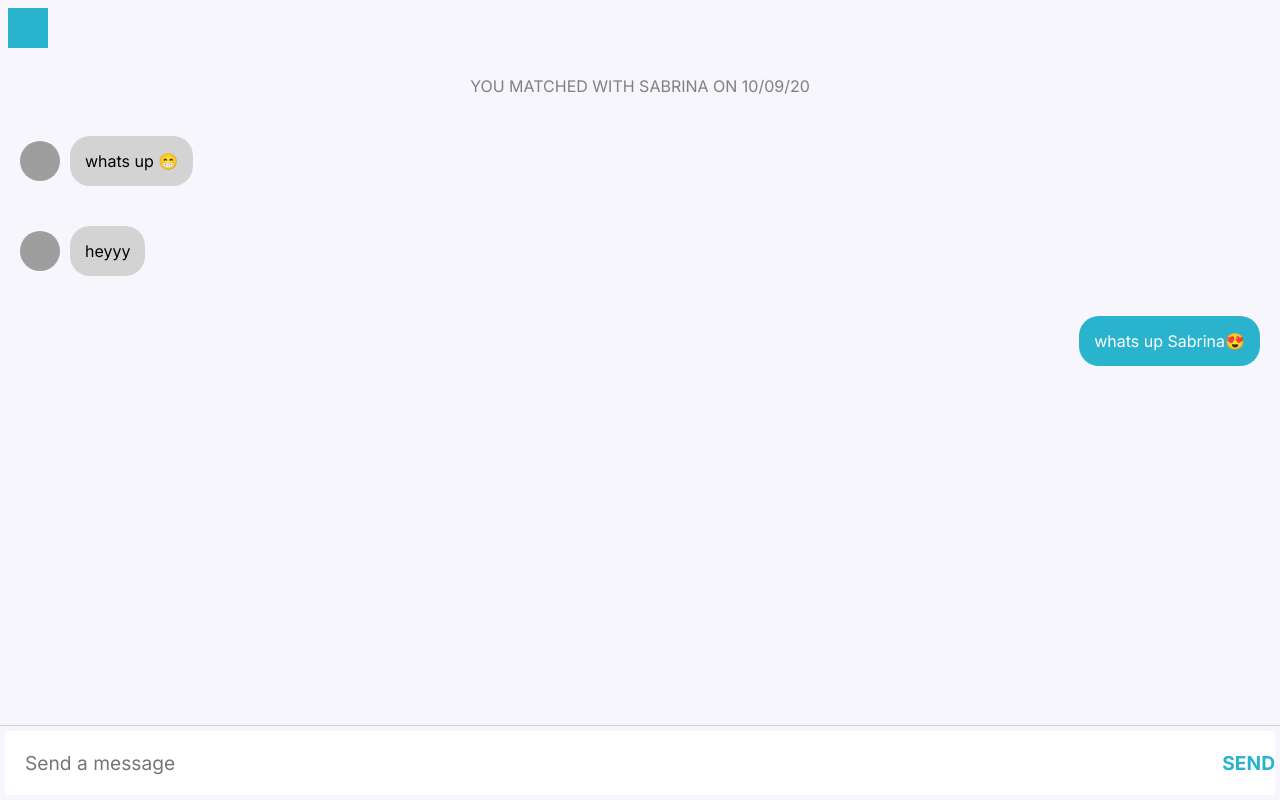
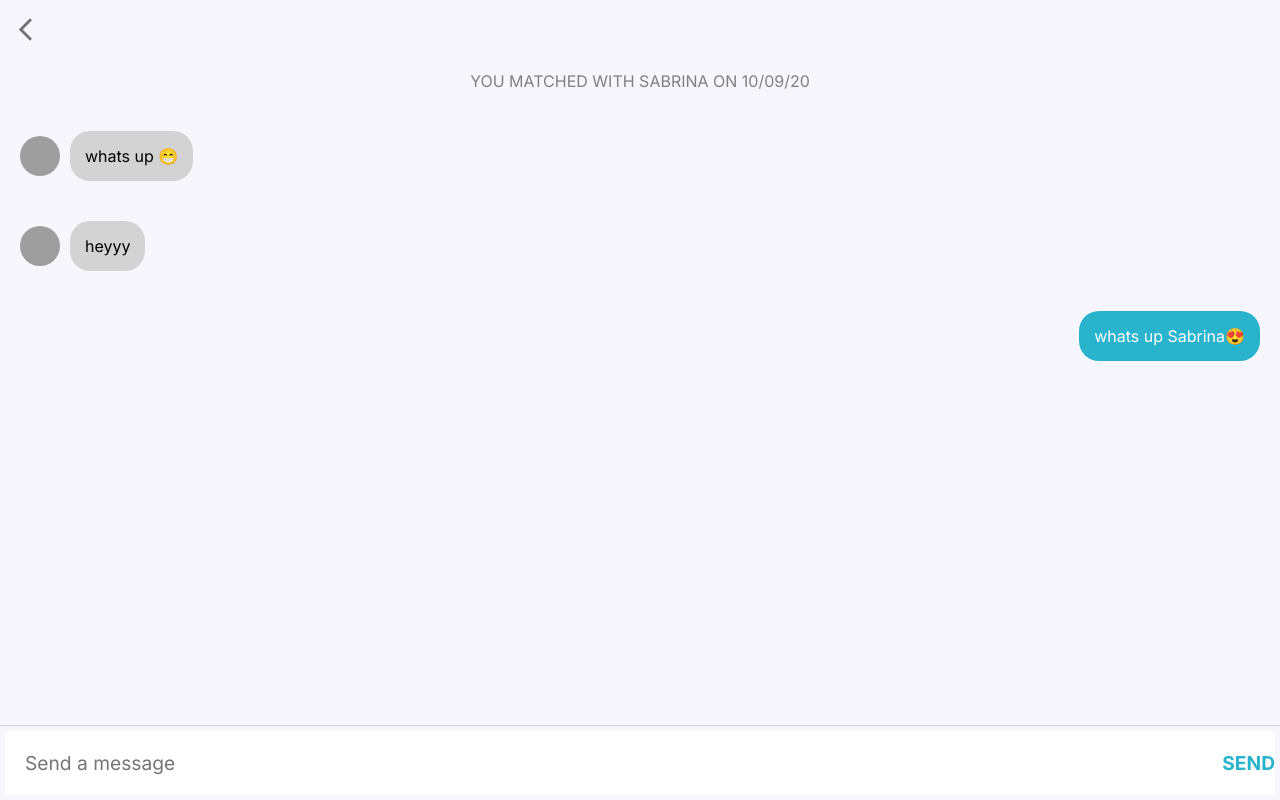
Before and after one commit to euidml/1800_202210_DTC07, a React (Create React App) app in the folder circle/: page /chat/1 in a window 1280 px wide. Built offline with nearby package versions, Linux system fonts and the light colour scheme; grey boxes are pictures that could not be loaded.

Commit message:
enable back button to display as intended

```diff
--- a/circle/src/ChatScreen.css
+++ b/circle/src/ChatScreen.css
@@ -51,7 +51,6 @@
     font-size: larger;
 }
 
-.header_icon {
-    background-color: #29b3cd;
-    size: 5px;
+.backarrow {
+    padding-top: 8px;
 }
--- a/circle/src/ChatScreen.js
+++ b/circle/src/ChatScreen.js
@@ -43,7 +43,7 @@ function ChatScreen() {
 
         <Link to="/dashboard/chats">
         <IconButton>
-        <ArrowBackIosNewIcon className='header_icon' fontSize='large' />
+        <ArrowBackIosNewIcon className='backarrow' fontSize='large' />
         </IconButton>
         </Link>
 
--- a/circle/src/Header.css
+++ b/circle/src/Header.css
@@ -9,12 +9,11 @@
     height: 20% ;
     object-fit: contain;
     width: 20%;
-    margin: 6% auto auto 50%;
+    margin: 6% auto auto 40%;
 }
 
 .header_icon {
     padding: 20px;
     width: 15%;
     float: right;
-
 }
--- a/circle/src/Header.js
+++ b/circle/src/Header.js
@@ -19,10 +19,10 @@ function Header() {
                     alt="logo" />
             </Link>
 
-
+{/*
             <IconButton>
-                <FilterAltIcon className='header_icon' fontSize='large' />
-            </IconButton>
+                <FilterAltIcon className='go_away' fontSize='large' />
+            </IconButton> */}
         </div>
     )
 }
```
